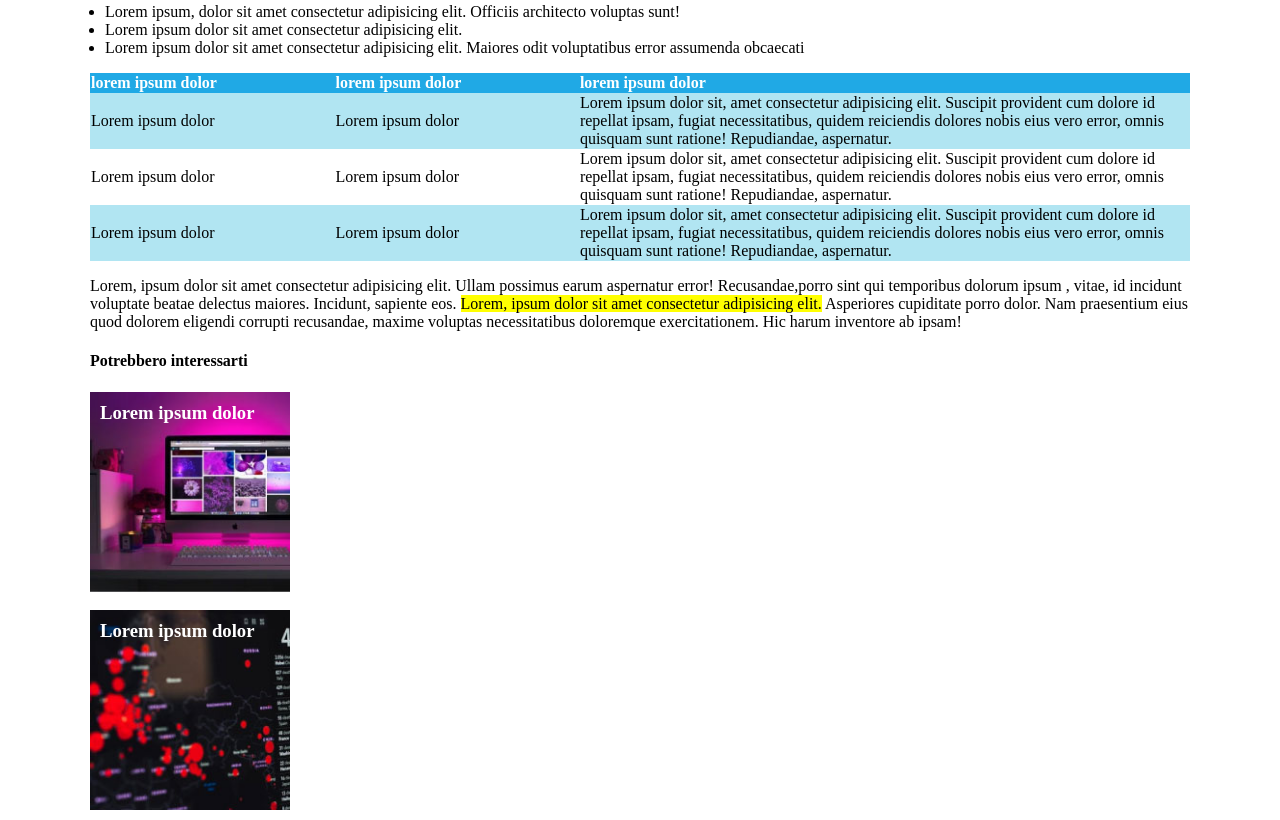
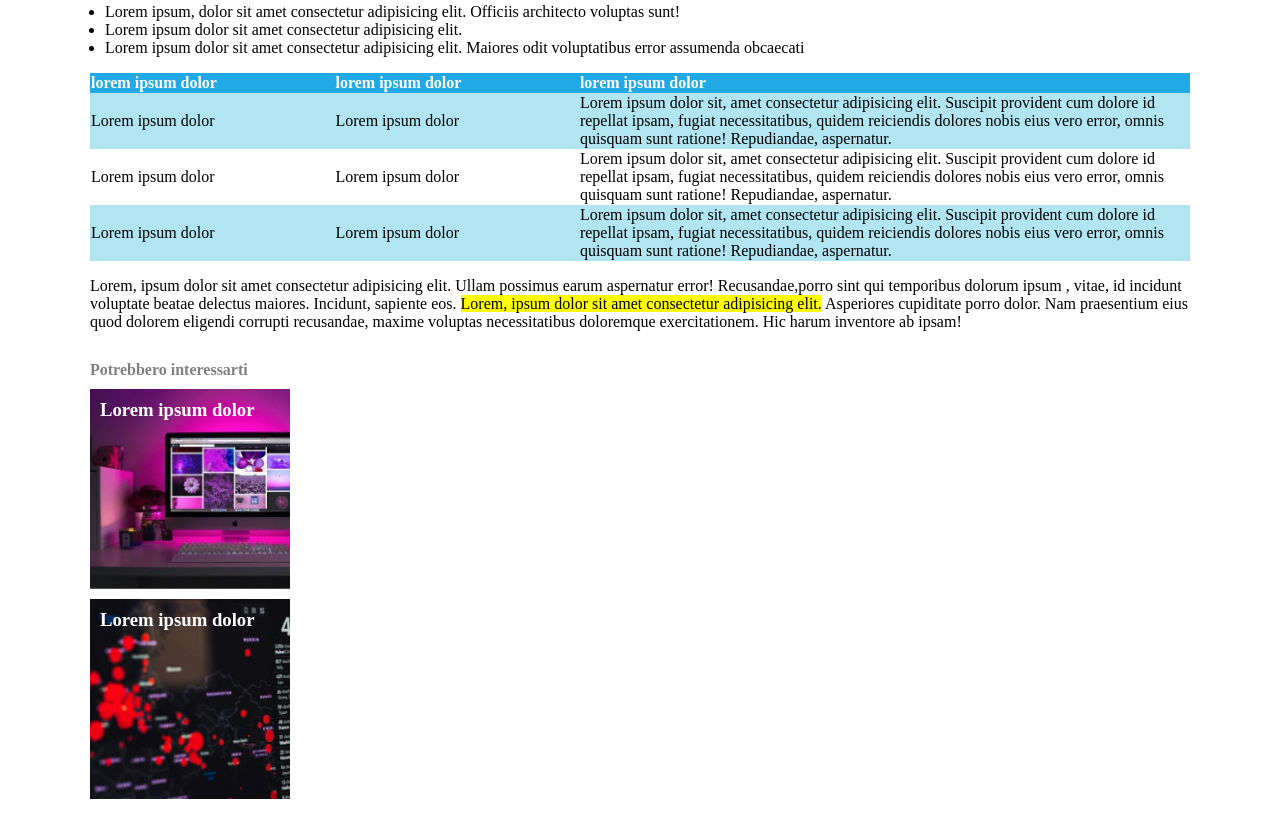
Before and after one commit to mauro-20/html-css-booleaner, a plain HTML site: page index.html in a window 1280 px wide. Shown: the part 851-1671 px from the top of the page. Drawn offline with Linux system fonts and the light colour scheme.

Commit message:
fix footer sizing

```diff
--- a/css/style.css
+++ b/css/style.css
@@ -66,6 +66,12 @@ th{
   background-color: #B1E5F2;
 }
 
+#footer-title{
+  color: gray;
+  margin-top: 30px;
+  margin-bottom: 0;
+}
+
 .footer-img{
   color: #FFFFFF;
   height: 200px;
@@ -85,4 +91,5 @@ th{
 
 .footer-img-title{
   padding: 10px;
+  margin: 0;
 }
--- a/index.html
+++ b/index.html
@@ -126,7 +126,7 @@
 
     <!-- footer -->
     <footer>
-      <h4>Potrebbero interessarti</h4>
+      <h4 id="footer-title">Potrebbero interessarti</h4>
       <div class="footer-img" id="footer-img1">
         <h3 class="footer-img-title">Lorem ipsum dolor</h3>
       </div>
```
